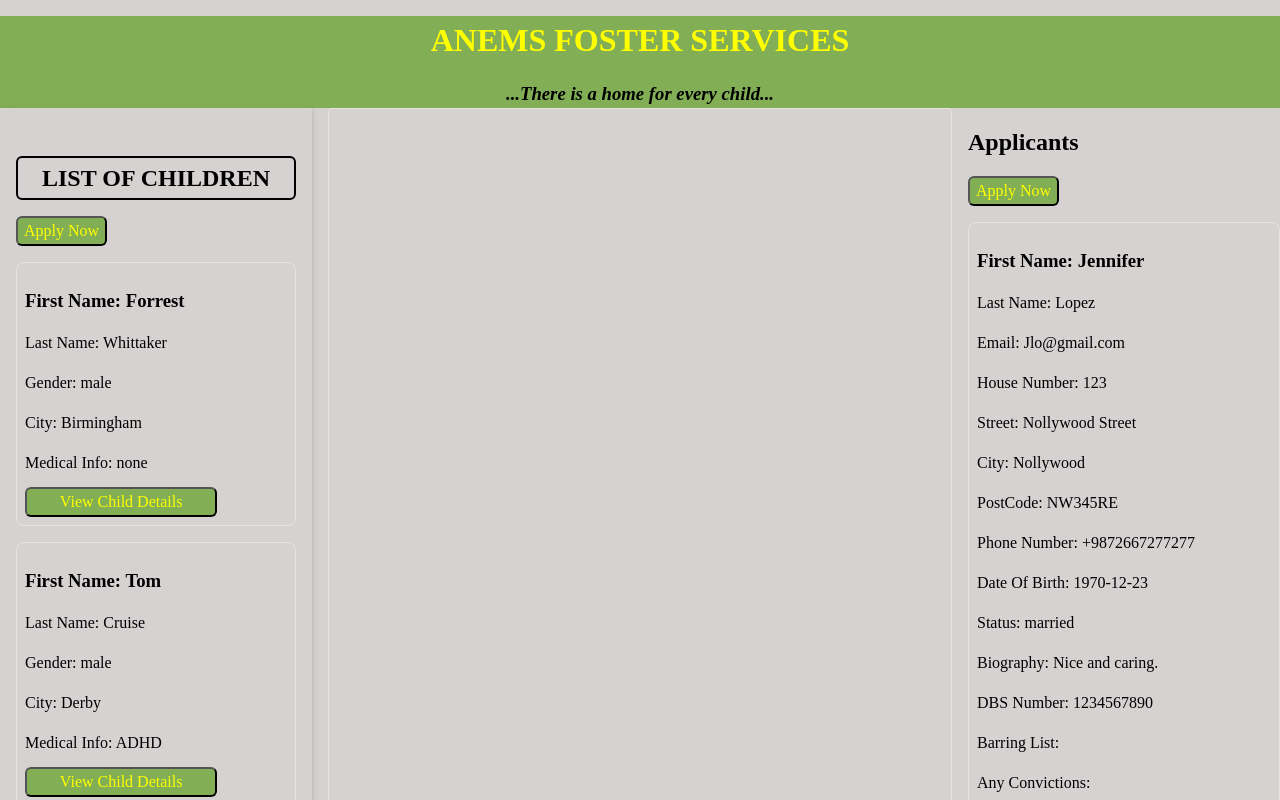
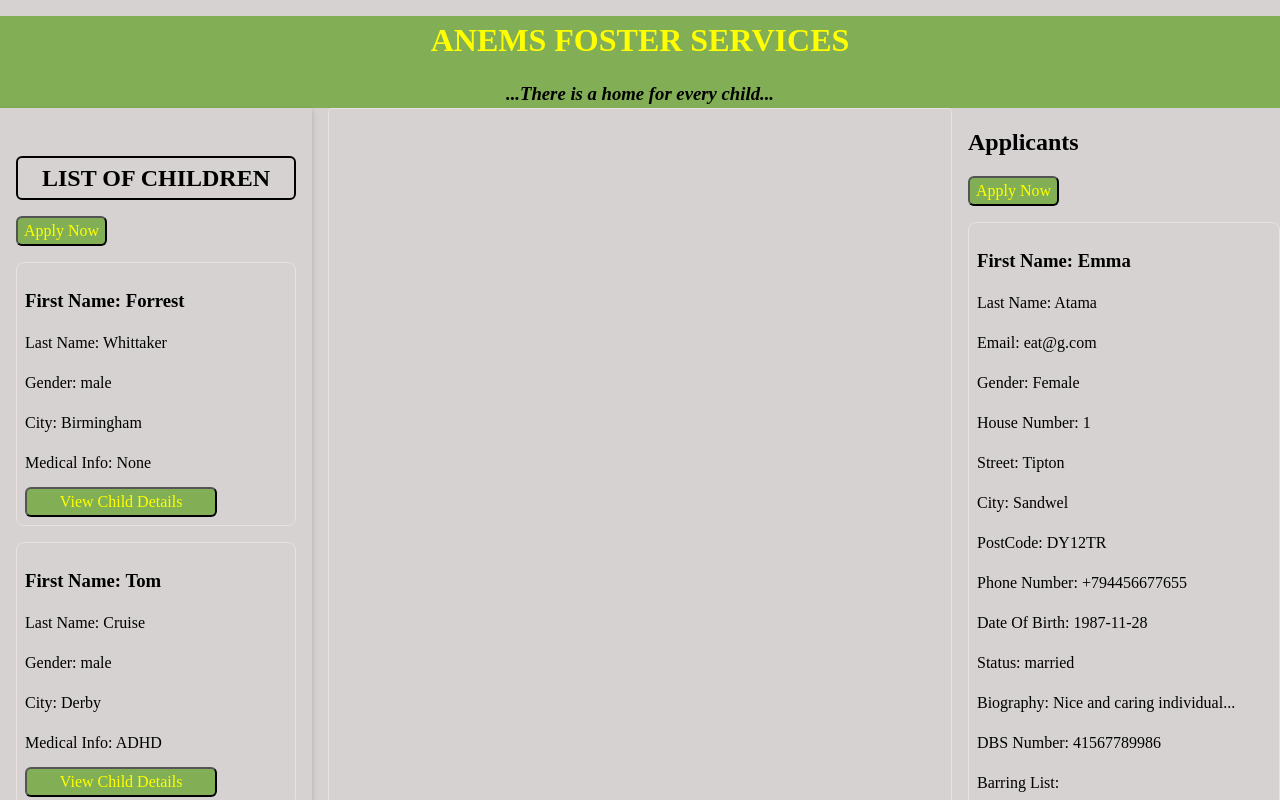
Before and after one commit to Emmanuel-Atama/boolean-uk-react-solo-project, a React (Create React App) app: page /ViewChildDetails in a window 1280 px wide. Shown: the top 800 px of the page. Built offline with nearby package versions, Linux system fonts and the light colour scheme; data requests are answered from the project's data file.

Commit message:
Recent Updates

```diff
--- a/db/db.json
+++ b/db/db.json
@@ -1,24 +1,24 @@
 {
   "contacts": [
     {
-      "id": 1,
-      "firstName": "Jennifer",
-      "lastName": "Lopez",
-      "gender": "married",
-      "email": "Jlo@gmail.com",
-      "houseNumber": "123",
-      "street": "Nollywood Street",
-      "city": "Nollywood",
-      "postCode": "NW345RE",
-      "phoneNumber": "+9872667277277",
-      "dob": "1970-12-23",
+      "firstName": "Emma",
+      "lastName": "Atama",
+      "gender": "Female",
+      "email": "eat@g.com",
+      "houseNumber": "1",
+      "street": "Tipton",
+      "city": "Sandwel",
+      "postCode": "DY12TR",
+      "phoneNumber": "+794456677655",
+      "dob": "1987-11-28",
       "status": "married",
-      "bio": "Nice and caring.",
-      "dbs": "1234567890",
+      "bio": "Nice and caring individual...",
+      "dbs": "41567789986",
       "radioBarred": true,
       "radioConvict": true,
       "radioDvla": true,
-      "radioDrivingPoints": true
+      "radioDrivingPoints": true,
+      "id": 2
     }
   ],
   "children": [
@@ -30,8 +30,8 @@
       "city": "Birmingham",
       "age": 11,
       "gender": "male",
-      "medicalInfo": "none",
-      "SEN": "no"
+      "medicalInfo": "None",
+      "SEN": "No"
     },
     {
       "id": 2,
@@ -42,7 +42,7 @@
       "age": 6,
       "gender": "male",
       "medicalInfo": "ADHD",
-      "SEN": "yes"
+      "SEN": "Yes"
     },
     {
       "id": 3,
@@ -52,8 +52,8 @@
       "city": "Wolverhampton",
       "age": 7,
       "gender": "Female",
-      "medicalInfo": "none",
-      "SEN": "no"
+      "medicalInfo": "None",
+      "SEN": "No"
     },
     {
       "id": 4,
@@ -63,8 +63,8 @@
       "city": "Tipton",
       "age": 5,
       "gender": "female",
-      "medicalInfo": "none",
-      "SEN": "no"
+      "medicalInfo": "None",
+      "SEN": "No"
     },
     {
       "id": 5,
@@ -74,8 +74,8 @@
       "city": "London",
       "age": 9,
       "gender": "male",
-      "medicalInfo": "none",
-      "SEN": "no,"
+      "medicalInfo": "None",
+      "SEN": "No,"
     },
     {
       "id": 6,
@@ -86,7 +86,7 @@
       "age": 8,
       "gender": "male",
       "medicalInfo": "Autism",
-      "SEN": "yes"
+      "SEN": "Yes"
     },
     {
       "id": 7,
@@ -97,7 +97,7 @@
       "age": 8,
       "gender": "male",
       "medicalInfo": "ADHD",
-      "SEN": "yes"
+      "SEN": "Yes"
     },
     {
       "id": 8,
@@ -108,7 +108,7 @@
       "age": 3,
       "gender": "female",
       "medicalInfo": "ADHD",
-      "SEN": "yes"
+      "SEN": "Yes"
     },
     {
       "id": 9,
@@ -118,8 +118,8 @@
       "city": "Liverpool",
       "age": 7,
       "gender": "male",
-      "medicalInfo": "none",
-      "SEN": "no"
+      "medicalInfo": "None",
+      "SEN": "No"
     },
     {
       "id": 10,
@@ -129,8 +129,8 @@
       "city": "Liverpool",
       "age": 6,
       "gender": "male",
-      "medicalInfo": "none",
-      "SEN": "no"
+      "medicalInfo": "None",
+      "SEN": "No"
     }
   ]
 }
--- a/src/App.jsx
+++ b/src/App.jsx
@@ -1,19 +1,21 @@
 import { useEffect, useState } from "react";
+import { Route, Switch } from "react-router-dom";
 import ApplicantsList from "./Components/ApplicantsList";
 import CreateApplicationForm from "./Components/CreateApplicationForm";
 import EditContactForm from "./Components/EditContactForm";
 import LeftAside from "./Components/LeftAside";
+import ViewChildDetails from "./Components/ViewChildDetails";
 import "./index.css";
 
 export default function App() {
 const [kids, setKids] = useState([])
 const [contacts, setContacts] = useState([])
-const [forms, setForms] = useState([])
+// const [forms, setForms] = useState([])
 const [hideForm, setHideForm] = useState(true);
 const [editContactForm, setEditContactForm] = useState(true)
 const [contactEdit, setContactEdit] = useState([])
 
-  console.log("Inside State; ", {kids, contacts, forms, hideForm, contactEdit, editContactForm})
+  console.log("Inside State; ", {kids, contacts, hideForm, contactEdit, editContactForm})
 
   useEffect(() => {
     const url = "http://localhost:3030/contacts";
@@ -58,9 +60,13 @@ const [contactEdit, setContactEdit] = useState([])
       editContactForm={editContactForm}
       setEditContactForm={setEditContactForm}
       setContactEdit={setContactEdit}
-
   />
       </div>
+      {/* <Switch>
+        <Route exact path="/ViewChildDetails">
+<ViewChildDetails lids={kids}/>
+        </Route>
+      </Switch> */}
     </>
   );
 }
--- a/src/Components/ApplicantsList.jsx
+++ b/src/Components/ApplicantsList.jsx
@@ -12,13 +12,14 @@ function ApplicantsList(props) {
       </header>
       <ul>
           {contacts.map((contact, index) => {
-              const {firstName, lastName, email, houseNumber, street, city, postCode, phoneNumber, dob, status, bio, dbs, radioBarred,
+              const {firstName, lastName, gender, email, houseNumber, street, city, postCode, phoneNumber, dob, status, bio, dbs, radioBarred,
                 radioConvict, radioDvla, radioDrivingPoints} = contact
               return(
                   <li key={index} className="child-list-border">
                       <h3>First Name: {firstName}</h3>
                       <p>Last Name: {lastName}</p>
                       <p>Email: {email}</p>
+                      <p>Gender: {gender}</p>
                       <p>House Number: {houseNumber}</p>
                       <p>Street: {street}</p>
                       <p>City: {city}</p>
@@ -34,10 +35,10 @@ function ApplicantsList(props) {
                       <p>Driving Penalty: {radioDrivingPoints}</p>
 
                       <button onClick = {() => {setEditContactForm(!editContactForm)
-                         setContactEdit(contact)}} class="delete-btn">
+                         setContactEdit(contact)}} className="delete-btn">
                             {editContactForm ? "Edit" : "cancel"}
                       </button>
-      <button class="delete-btn" onClick={handleDelete}>Delete</button>
+      <button className="delete-btn" onClick={handleDelete}>Delete</button>
                   </li>
               )
           })}
--- a/src/Components/CreateApplicationForm.jsx
+++ b/src/Components/CreateApplicationForm.jsx
@@ -1,9 +1,9 @@
 import { useState } from "react";
-import CreateApplicationForm2 from "./CreateApplicationForm2";
+
 
 export default function CreateApplicationForm(props) {
 
-  const {contacts, setContacts, forms, setForms} = props
+  const {contacts, setContacts} = props
   const [firstName, setFirstName] = useState("");
   const [lastName, setLastName] = useState("");
   const [gender, setGender] = useState("")
@@ -122,9 +122,9 @@ const handleSubmit = (event) => {
 <label htmlFor="gender-status">Gender</label>
         <select name="gender" id="gender" value={gender} onChange={handleGender} required>
           <option value="">--Choose Your Gender--</option>
-          <option value="single">Male</option>
-          <option value="married">Female</option>
-          <option value="civil">Prefer Not To Say</option>
+          <option value="Male">Male</option>
+          <option value="Female">Female</option>
+          <option value="Prefer Not To Say">Prefer Not To Say</option>
         </select>
 
           <label for="email">Email:</label>
--- a/src/Components/EditContactForm.jsx
+++ b/src/Components/EditContactForm.jsx
@@ -84,6 +84,7 @@ export default function EditContactForm (props) {
       const contactToUpdate = {
         firstName,
         lastName,
+        gender,
         email,
         houseNumber,
         street,
@@ -135,7 +136,8 @@ const url = `http://localhost:3030/contacts/${contactEdit.id}`;
 
       console.log("Inside delUrl: ", delUrl)
 
-      fetch(delUrl, fetchContactToDelete).then()
+      fetch(delUrl, fetchContactToDelete)
+      // .then()
       // .then((res) =>res.json())
       // .then((deletedContact) => {
 
@@ -168,9 +170,9 @@ const url = `http://localhost:3030/contacts/${contactEdit.id}`;
 <label htmlFor="gender-status">Gender</label>
         <select name="gender" id="gender" value={gender} onChange={handleGender} required>
           <option value="">--Choose Your Gender--</option>
-          <option value="single">Male</option>
-          <option value="married">Female</option>
-          <option value="civil">Prefer Not To Say</option>
+          <option value="Male">Male</option>
+          <option value="Female">Female</option>
+          <option value="Prefer Not To Say">Prefer Not To Say</option>
         </select>
 
             <label for="email">Email:</label>
@@ -263,7 +265,7 @@ const url = `http://localhost:3030/contacts/${contactEdit.id}`;
 <input type="radio" name="points" value="no" onChange={handleRadioDrivingPoints} />No
         <div>
           <button onClick={handleSubmit} type="submit" className="create-to-apply">Update Details</button>
-          <button class="delete-btn" onClick={handleDelete}>Delete</button>
+          <button className="delete-btn" onClick={handleDelete}>Delete</button>
         </div>
       </form>
       </>
--- a/src/Components/ListOfChildren.jsx
+++ b/src/Components/ListOfChildren.jsx
@@ -1,7 +1,19 @@
+import {useHistory, useParams} from "react-router-dom";
+import ViewChildDetails from "./ViewChildDetails";
+
 export default function ListOfChildren(props) {
-
   const { kids} = props
 
+  const history = useHistory()
+
+  const {kidGender} = useParams()
+
+  let filteredKids = kids
+
+  if (kidGender) {
+    filteredKids = kids.filter((kid) => kid.gender === kidGender)
+  }
+  console.log("Inside Children List: ", filteredKids)
     return (
       <ul>
       {kids.map((kid, index) => {
@@ -16,7 +28,7 @@ export default function ListOfChildren(props) {
           <p>City: {city}</p>
           <p> Medical Info: {medicalInfo}</p>
           <div className="list-of-child">
-            <button>View Child Details</button>
+            <button onClick={() => history.push("/ViewChildDetails")}>View Child Details</button>
           </div>
       </li>
           )
--- a/src/Components/ViewChildDetails.jsx
+++ b/src/Components/ViewChildDetails.jsx
@@ -1,5 +1,26 @@
 export default function ViewChildDetails(props) {
-    return<>
+    const { kids} = props
 
-    </>
+return (
+  <ul>
+  {kids.map((kid, index) => {
+
+    const {firstName, lastName, city, gender, medicalInfo, age, postCode, SEN} = kid
+// console.log("Inside Kids Map: ", kid)
+return (
+<li key={index} className="child-center">
+      <h3>First Name: {firstName}</h3>
+      <p>Last Name: {lastName}</p>
+      <p>Gender: {gender}</p>
+      <p>Age: {age}</p>
+      <p>PostCode: {postCode} </p>
+      <p>City: {city} </p>
+      <p>Medical Info: {medicalInfo} </p>
+      <p>Gender: {gender} </p>
+      <p>SEN Register: {SEN} </p>
+  </li>
+      )
+  })}
+</ul>
+)
 }
--- a/src/index.css
+++ b/src/index.css
@@ -186,3 +186,10 @@ select {
   border-radius: 6px;
   color: yellow;
 }
+.child-center {
+  max-width: 120ch;
+  margin-left: auto;
+  margin-right: auto;
+  padding-left: 16px;
+  padding-right: 16px;
+}
```
